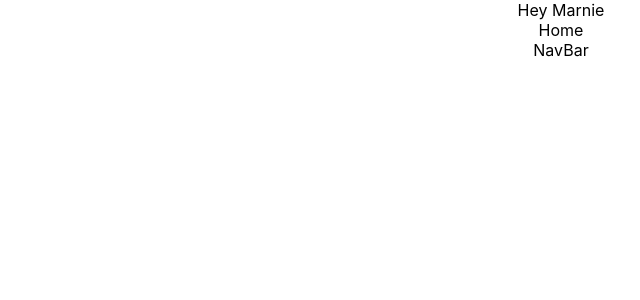
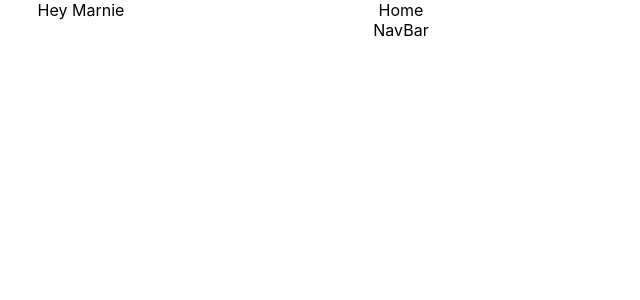
Before and after one commit to MomentaiBro/CarlaniWebApp, a JavaScript app: page / in a window 1280 px wide. Shown: the top 300 px of the page, without its empty margins (79-719 px from the left). Built offline with nearby package versions, Linux system fonts and the light colour scheme; the HTML template or start-up script is replaced by a standard one.

Commit message:
base css

```diff
--- a/src/App.css
+++ b/src/App.css
@@ -1,38 +1,17 @@
+*{
+  margin: 0;
+  padding: 0;
+  box-sizing: border-box;
+}
+
 .App {
   text-align: center;
+  display: grid;
+  height: 100vh;
+  grid-template-columns: 1fr 1fr 1fr 1fr;
+  grid-template-rows: 1fr 1fr 1fr;
+  grid-template-areas:
+    "Home Main Main Main"
+    "Home Main Main Main"
+    "Home Main Main Main"
 }
-
-.App-logo {
-  height: 40vmin;
-  pointer-events: none;
-}
-
-@media (prefers-reduced-motion: no-preference) {
-  .App-logo {
-    animation: App-logo-spin infinite 20s linear;
-  }
-}
-
-.App-header {
-  background-color: #282c34;
-  min-height: 100vh;
-  display: flex;
-  flex-direction: column;
-  align-items: center;
-  justify-content: center;
-  font-size: calc(10px + 2vmin);
-  color: white;
-}
-
-.App-link {
-  color: #61dafb;
-}
-
-@keyframes App-logo-spin {
-  from {
-    transform: rotate(0deg);
-  }
-  to {
-    transform: rotate(360deg);
-  }
-}
```
